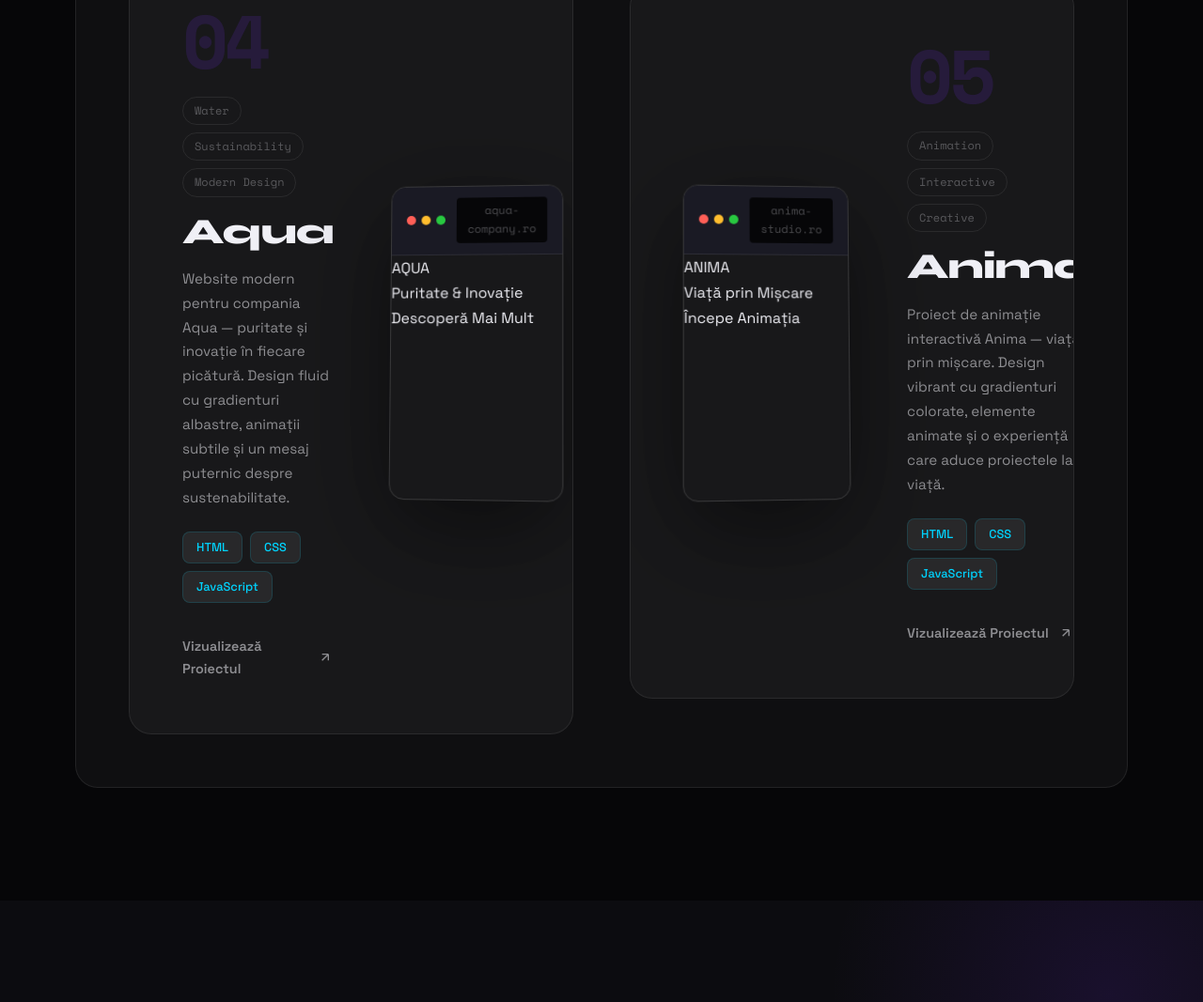
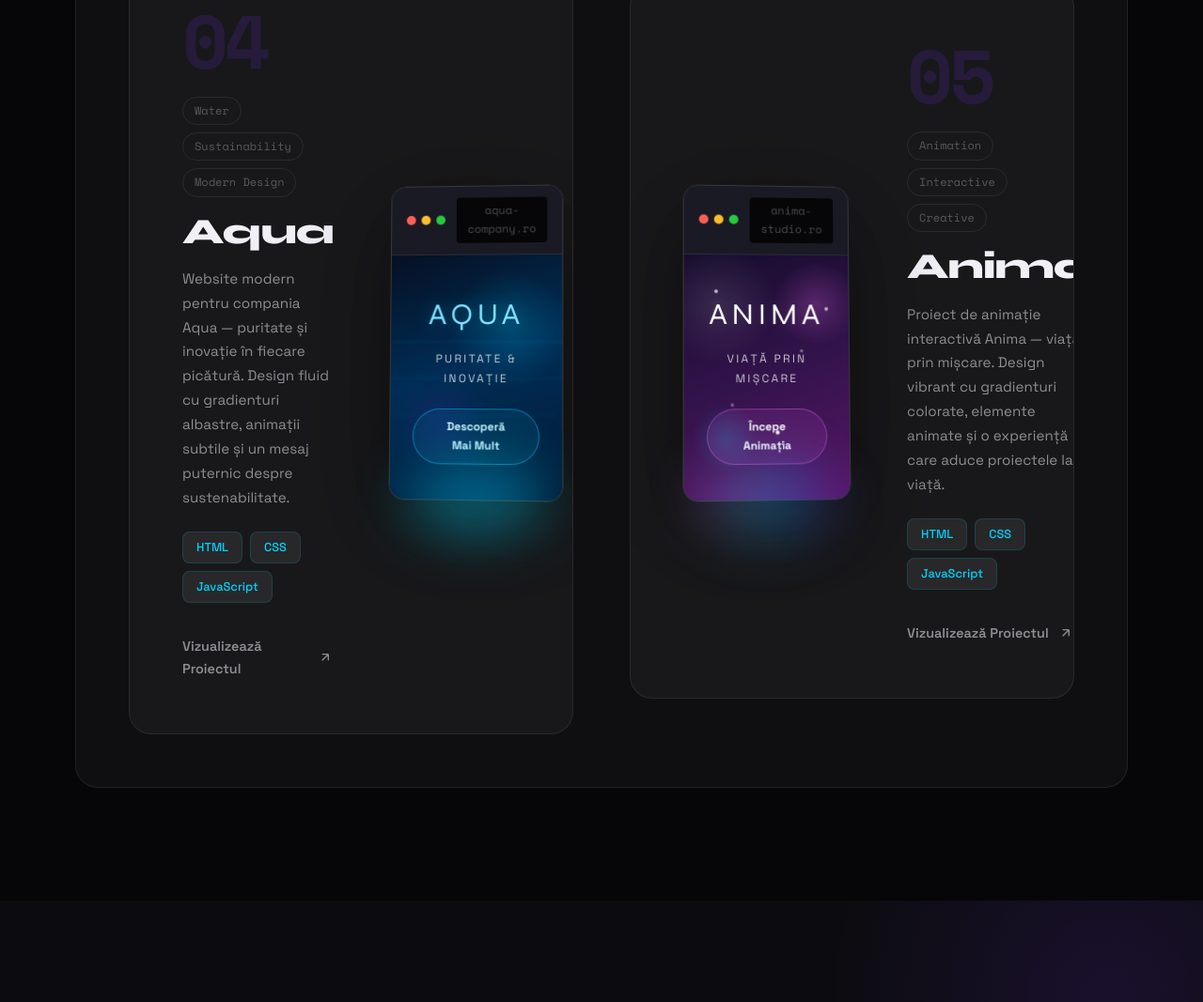
Before and after one commit to 17bogdan/bogdanweb.github.io, a plain HTML site: page index.html in a window 1280 px wide. Shown: the part 4011-5078 px from the top of the page at 94% size. Drawn offline with nearby package versions, Linux system fonts and the light colour scheme; animation ran at ten frames a second.

Commit message:
Fix Aqua and Anima project mockup styling

```diff
--- a/style.css
+++ b/style.css
@@ -680,6 +680,95 @@ section { padding: var(--gap) 0; }
   100% { bottom: calc(100% + 10px); opacity: 0; }
 }
 
+/* Aqua screen */
+.aqua-screen {
+  background: linear-gradient(160deg, #061022 0%, #002d56 45%, #021b36 100%);
+}
+.aqua-overlay {
+  position: absolute; inset: 0;
+  background: radial-gradient(circle at 70% 30%, rgba(0,212,255,.18), transparent 28%),
+              radial-gradient(circle at 30% 70%, rgba(123,47,255,.12), transparent 24%);
+}
+.aqua-content {
+  position: absolute; inset: 0;
+  display: flex; flex-direction: column; align-items: center; justify-content: center;
+  gap: 10px; padding: 24px; text-align: center;
+}
+.aqua-logo {
+  font-family: var(--font-display); font-size: 2rem; letter-spacing: .15em;
+  color: #7BE3FF; text-shadow: 0 0 20px rgba(0,212,255,.35);
+}
+.aqua-tagline {
+  font-size: .75rem; color: rgba(255,255,255,.75);
+  letter-spacing: .2em; text-transform: uppercase;
+}
+.aqua-btn {
+  margin-top: 12px; padding: 8px 24px;
+  border: 1px solid rgba(0,212,255,.45); border-radius: 100px;
+  color: #CFF9FF; font-size: .75rem; font-weight: 700;
+  background: rgba(0,212,255,.08);
+}
+.aqua-waves {
+  position: absolute; inset: 0; pointer-events: none; opacity: .65;
+}
+.aqua-waves div {
+  position: absolute; left: 0; width: 120%; height: 4px;
+  background: rgba(0,212,255,.18); border-radius: 999px;
+  filter: blur(1px);
+}
+.aqua-waves div:nth-child(1) { top: 35%; opacity: .35; }
+.aqua-waves div:nth-child(2) { top: 50%; opacity: .25; transform: translateX(-10%); }
+.aqua-waves div:nth-child(3) { top: 65%; opacity: .18; transform: translateX(-20%); }
+
+/* Anima screen */
+.anima-screen {
+  background: radial-gradient(circle at 20% 20%, rgba(255,255,255,.1), transparent 25%),
+              linear-gradient(160deg, #160c2c 0%, #33134c 50%, #571765 100%);
+}
+.anima-overlay {
+  position: absolute; inset: 0;
+  background: radial-gradient(circle at 80% 20%, rgba(255,111,255,.22), transparent 18%),
+              radial-gradient(circle at 25% 75%, rgba(0,212,255,.18), transparent 15%);
+}
+.anima-content {
+  position: absolute; inset: 0;
+  display: flex; flex-direction: column; align-items: center; justify-content: center;
+  gap: 10px; padding: 24px; text-align: center;
+}
+.anima-logo {
+  font-family: var(--font-display); font-size: 2rem; letter-spacing: .15em;
+  color: #fff; text-shadow: 0 0 30px rgba(255,255,255,.16);
+}
+.anima-tagline {
+  font-size: .75rem; color: rgba(255,255,255,.75);
+  letter-spacing: .2em; text-transform: uppercase;
+}
+.anima-btn {
+  margin-top: 12px; padding: 8px 24px;
+  border: 1px solid rgba(255,111,255,.35); border-radius: 100px;
+  color: #fff; font-size: .75rem; font-weight: 700;
+  background: rgba(255,111,255,.1);
+}
+.anima-particles {
+  position: absolute; inset: 0; pointer-events: none; overflow: hidden;
+}
+.anima-particles span {
+  position: absolute; width: 4px; height: 4px;
+  border-radius: 50%; background: #fff;
+  box-shadow: 0 0 20px rgba(255,255,255,.4);
+  animation: anima-float 3s linear infinite;
+}
+.anima-particles span:nth-child(1) { top: 18%; left: 18%; animation-delay: 0s; }
+.anima-particles span:nth-child(2) { top: 40%; left: 70%; animation-delay: .6s; }
+.anima-particles span:nth-child(3) { top: 62%; left: 28%; animation-delay: 1.2s; }
+.anima-particles span:nth-child(4) { top: 25%; left: 85%; animation-delay: 1.8s; }
+.anima-particles span:nth-child(5) { top: 78%; left: 55%; animation-delay: 2.4s; }
+@keyframes anima-float {
+  0% { transform: translateY(0) scale(.8); opacity: .2; }
+  50% { transform: translateY(-16px) scale(1.05); opacity: 1; }
+  100% { transform: translateY(0) scale(.8); opacity: .2; }
+}
+
 /* Mockup glows */
 .mockup-glow {
   position: absolute; bottom: -40px; left: 50%; transform: translateX(-50%);
@@ -690,6 +779,8 @@ section { padding: var(--gap) 0; }
 .glow-gold { background: #C9A227; }
 .glow-red { background: #FF3333; }
 .glow-amber { background: #F59E0B; }
+.glow-blue { background: #00D4FF; }
+.glow-colorful { background: linear-gradient(90deg, rgba(255,111,255,.9), rgba(0,212,255,.8), rgba(123,47,255,.9)); }
 
 /* Mood screen */
 .mood-screen {
```
